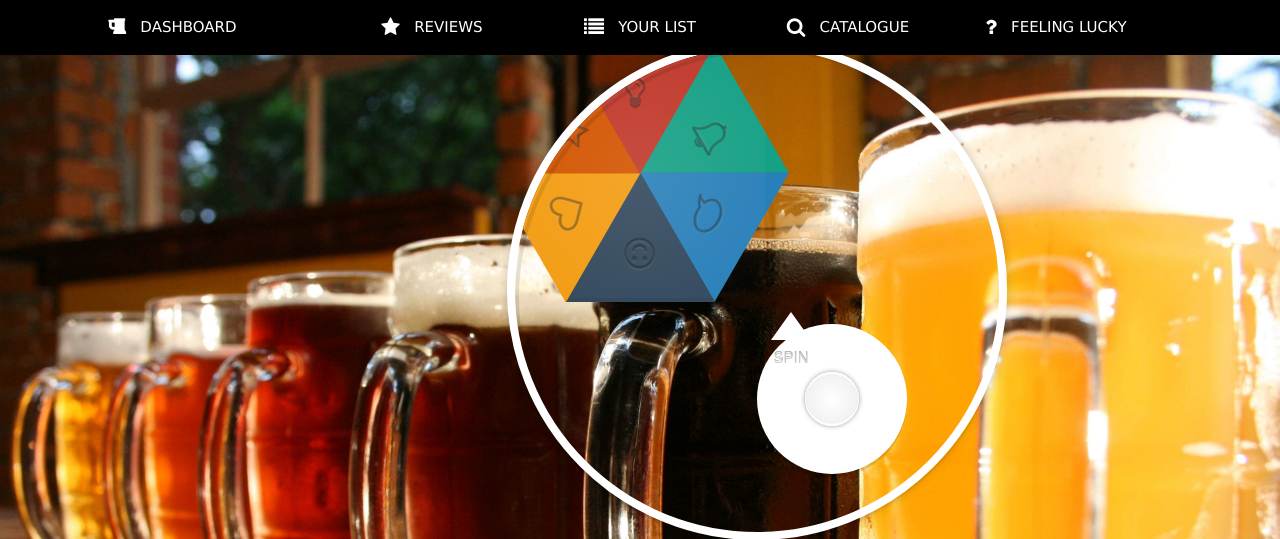
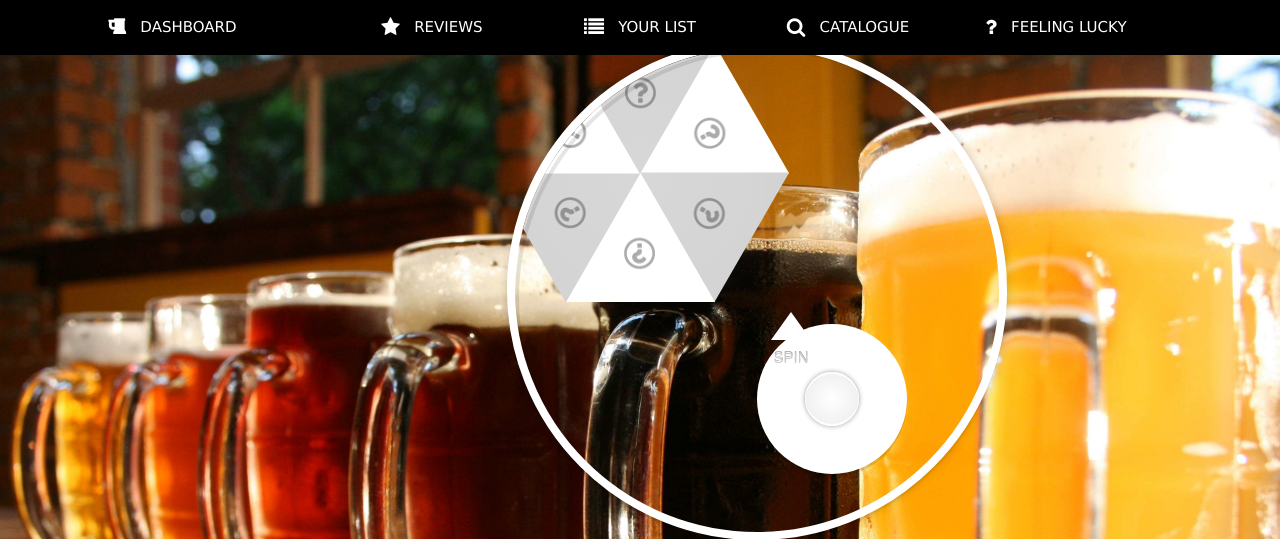
Before and after one commit to emmyzzang/BeerFinder, a Node server app: page /randomize.html in a window 1280 px wide. Shown: the top 539 px of the page. Run offline with Node 20, Linux system fonts and the light colour scheme; the visitor is signed in with stand-in values (Sample User, id 1); data that the repository does not hold is empty; some libraries are stand-ins or nearby versions.

Commit message:
Reinventing The Wheel Phase 1

```diff
--- a/app/public/css/style.css
+++ b/app/public/css/style.css
@@ -201,14 +201,14 @@ a{
 	top:-4px;
 	opacity:1;
 }
-
+/*used to be green*/
 #wheel div.sec:nth-child(1){
 	transform: rotate(60deg);
 	-webkit-transform: rotate(60deg);
 	-moz-transform: rotate(60deg);
 	-o-transform: rotate(60deg);
 	-ms-transform: rotate(60deg);
-	border-color: #16a085 transparent;
+	border-color: #ffffff transparent;
 }
 #wheel div.sec:nth-child(2){
 	transform: rotate(120deg);
@@ -216,7 +216,7 @@ a{
 	-moz-transform: rotate(120deg);
 	-o-transform: rotate(120deg);
 	-ms-transform: rotate(120deg);
-	border-color: #2980b9 transparent;
+	border-color: #D3D3D3 transparent;
 }
 #wheel div.sec:nth-child(3){
 	transform: rotate(180deg);
@@ -224,7 +224,7 @@ a{
 	-moz-transform: rotate(180deg);
 	-o-transform: rotate(180deg);
 	-ms-transform: rotate(180deg);
-	border-color: #34495e transparent;
+	border-color: #ffffff transparent;
 }
 #wheel div.sec:nth-child(4){
 	transform: rotate(240deg);
@@ -232,7 +232,7 @@ a{
 	-moz-transform: rotate(240deg);
 	-o-transform: rotate(240deg);
 	-ms-transform: rotate(240deg);
-	border-color: #f39c12 transparent;
+	border-color: #D3D3D3 transparent;
 }
 #wheel div.sec:nth-child(5){
 	transform: rotate(300deg);
@@ -240,7 +240,7 @@ a{
 	-moz-transform: rotate(300deg);
 	-o-transform: rotate(300deg);
 	-ms-transform: rotate(300deg);
-	border-color: #d35400 transparent;
+	border-color: #ffffff transparent;
 }
 #wheel div.sec:nth-child(6){
 	transform: rotate(360deg);
@@ -248,7 +248,7 @@ a{
 	-moz-transform: rotate(360deg);
 	-o-transform: rotate(360deg);
 	-ms-transform: rotate(360deg);
-	border-color: #c0392b transparent;
+	border-color: #D3D3D3 transparent;
 }
 
 
--- a/app/public/randomize.html
+++ b/app/public/randomize.html
@@ -46,12 +46,12 @@
 
         <div id="wheel">
             <div id="inner-wheel">
-                <div class="sec"><span class="fa fa-bell-o"></span></div>
-                <div class="sec"><span class="fa fa-comment-o"></span></div>
-                <div class="sec"><span class="fa fa-smile-o"></span></div>
-                <div class="sec"><span class="fa fa-heart-o"></span></div>
-                <div class="sec"><span class="fa fa-star-o"></span></div>
-                <div class="sec"><span class="fa fa-lightbulb-o"></span></div>
+                <div class="sec"><span class="fa fa-question-circle-o"></span></div>
+                <div class="sec"><span class="fa fa-question-circle-o"></span></div>
+                <div class="sec"><span class="fa fa-question-circle-o"></span></div>
+                <div class="sec"><span class="fa fa-question-circle-o"></span></div>
+                <div class="sec"><span class="fa fa-question-circle-o"></span></div>
+                <div class="sec"><span class="fa fa-question-circle-o"></span></div>
             </div>
 
             <div id="spin">
```
